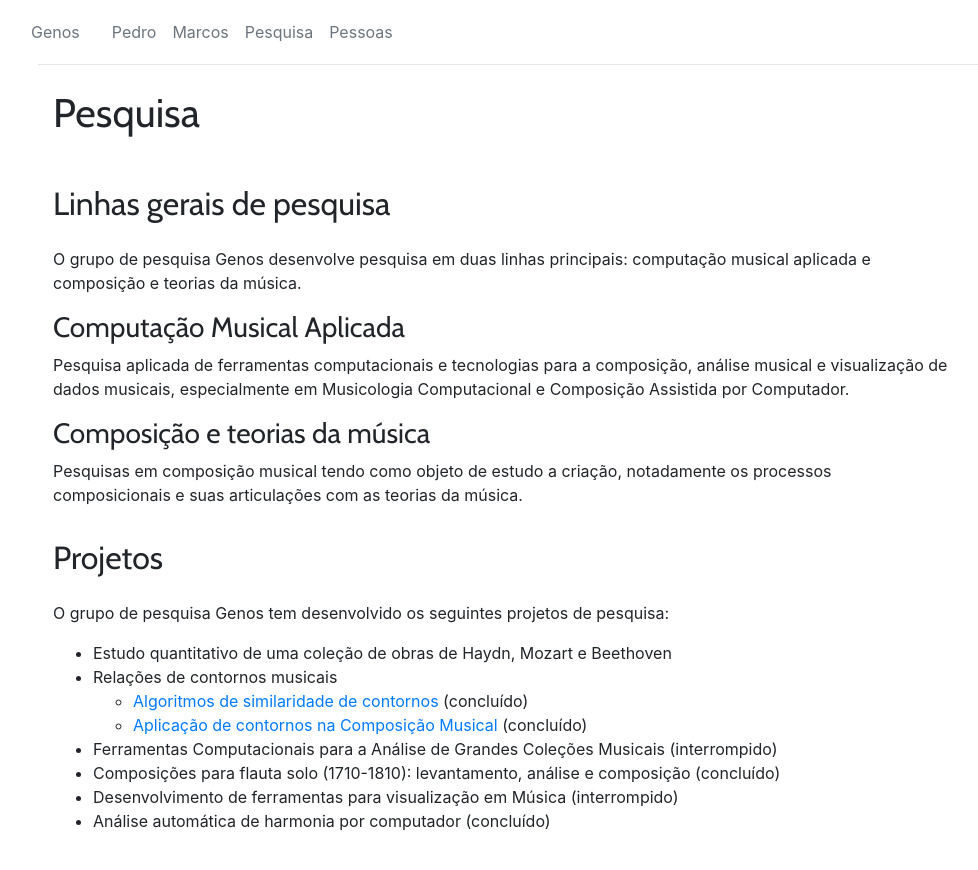
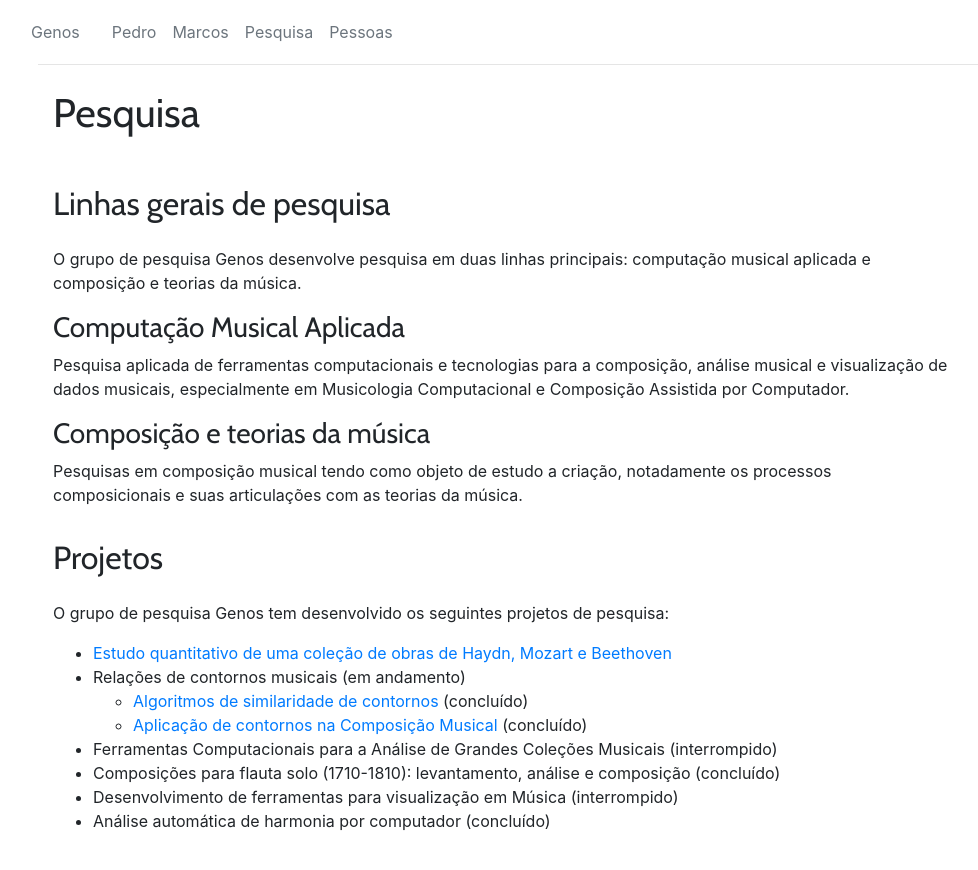
Before and after one commit to kroger/genosmus, a Jekyll site: the page built from _paginas/pesquisa.md, in a window 1280 px wide. Shown: the top 870 px of the page, without its empty margins (47-1025 px from the left). Built offline with Jekyll 4.4.1, drawn with Linux system fonts in a browser that asks for light colours.

Commit message:
Link para projeto de pesquisa

```diff
--- a/_paginas/pesquisa.md
+++ b/_paginas/pesquisa.md
@@ -25,8 +25,8 @@ teorias da música.
 
 O grupo de pesquisa Genos tem desenvolvido os seguintes projetos de pesquisa:
 
-- Estudo quantitativo de uma coleção de obras de Haydn, Mozart e Beethoven
-- Relações de contornos musicais
+- [Estudo quantitativo de uma coleção de obras de Haydn, Mozart e Beethoven](https://marcos.sampaio.me/pt-br/projetos/hmb-analysis/)
+- Relações de contornos musicais (em andamento)
     - [Algoritmos de similaridade de contornos](https://marcos.sampaio.me/pt-br/projetos/contour-similarity/) (concluído)
     - [Aplicação de contornos na Composição Musical](https://marcos.sampaio.me/pt-br/projetos/contour-composition/) (concluído)
 - Ferramentas Computacionais para a Análise de Grandes Coleções Musicais (interrompido)
```
